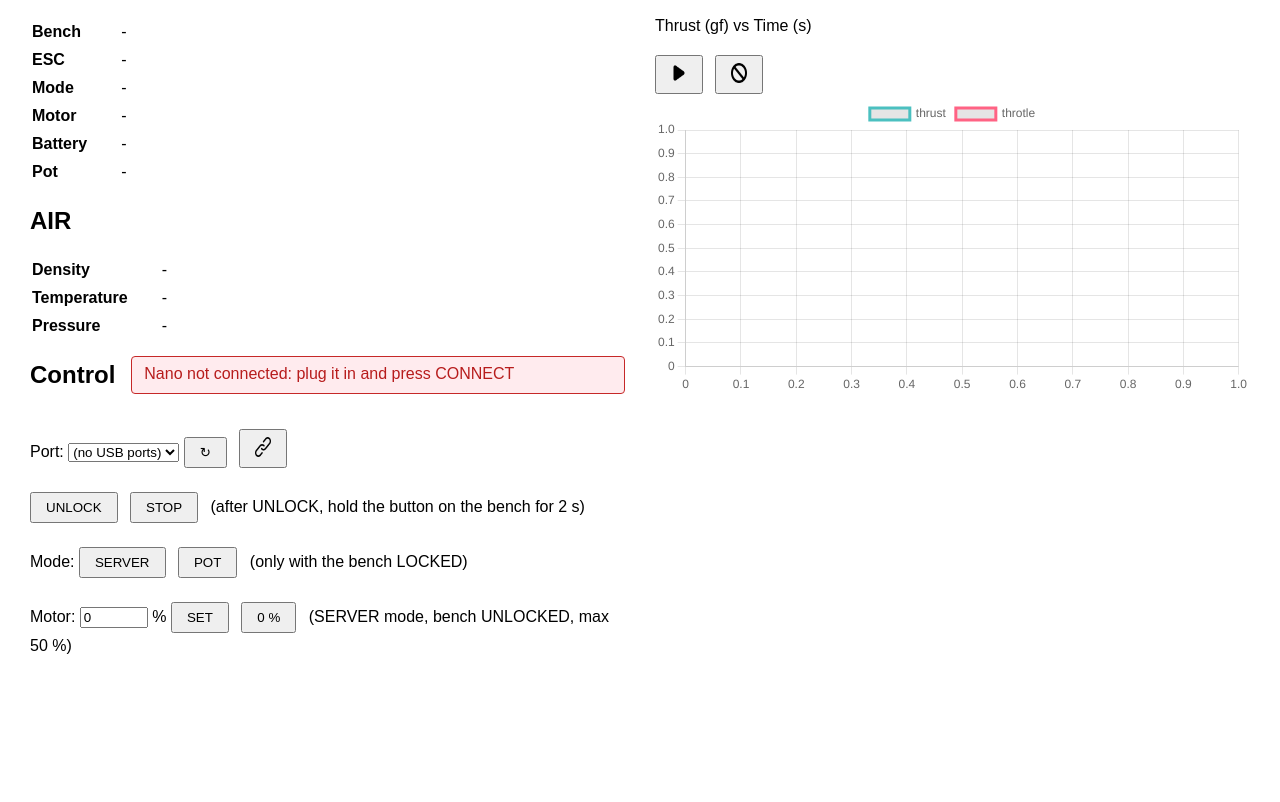
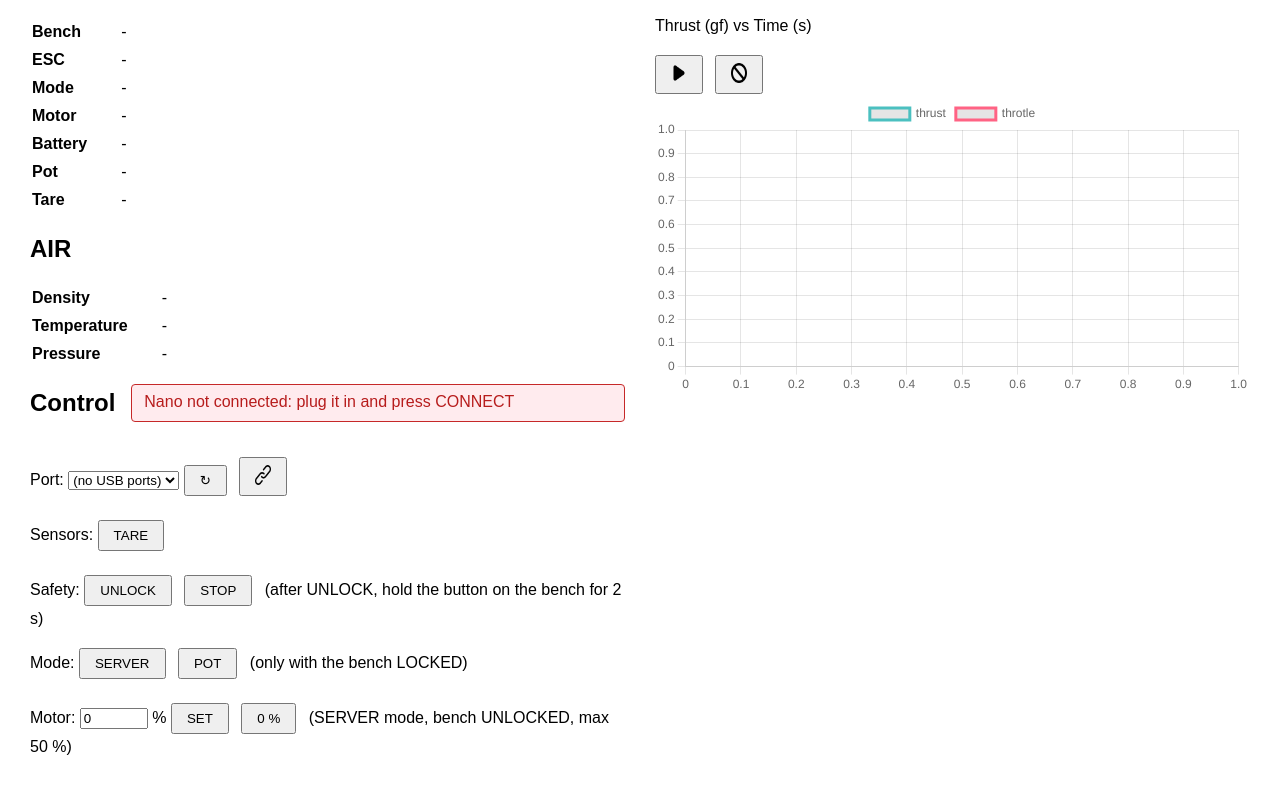
Before and after one commit to joaogaspar00/rotor_testbench, a FastAPI app: page / in a window 1280 px wide. Shown: the part 187-989 px from the top of the page. Before the commit the page ends 841 px from the top, so only its background shows below. Run offline with FastAPI, Linux system fonts and the light colour scheme; data that the repository does not hold is empty.

Commit message:
dashboard: botão TARE e o offset da célula na tabela State

```diff
--- a/servidor/static/dashboard.js
+++ b/servidor/static/dashboard.js
@@ -25,6 +25,9 @@ async function refresh() {
             document.getElementById("air-temperature").textContent = s.air.temperature.toFixed(1) + " °C";
             document.getElementById("air-pressure").textContent = s.air.pressure.toFixed(1) + " hPa";
         }
+
+        document.getElementById("thrust-offset").textContent = s.thrust_offset === null ? "no sensor" : s.thrust_offset;
+
 
     } catch (e) {
         show("no answer from the server", false);
--- a/servidor/templates/dashboard.html
+++ b/servidor/templates/dashboard.html
@@ -15,6 +15,8 @@
                 <tr><th>Motor</th>   <td id="motor">-</td></tr>
                 <tr><th>Battery</th> <td id="battery">-</td></tr>
                 <tr><th>Pot</th>     <td id="pot">-</td></tr>
+                <tr><th>Tare</th>    <td id="thrust-offset">-</td></tr>
+
             </table>
 
             <h2>AIR</h2>
@@ -37,6 +39,11 @@
                 <button onclick="connectNano()"><img src="/assets/connect.png" alt="Connect" style="width: 16px; height: 20px;"></button>
             </p>
             <p>
+                Sensors:
+                <button onclick="post('/tare')">TARE</button>
+            </p>
+            <p>
+                Safety:
                 <button onclick="post('/unlock')">UNLOCK</button>
                 <button onclick="post('/stop')">STOP</button>
                 (after UNLOCK, hold the button on the bench for 2 s)
@@ -68,7 +75,6 @@
             </div>
         </div>
 
-
     </div>
 {% endblock %}
 
```
